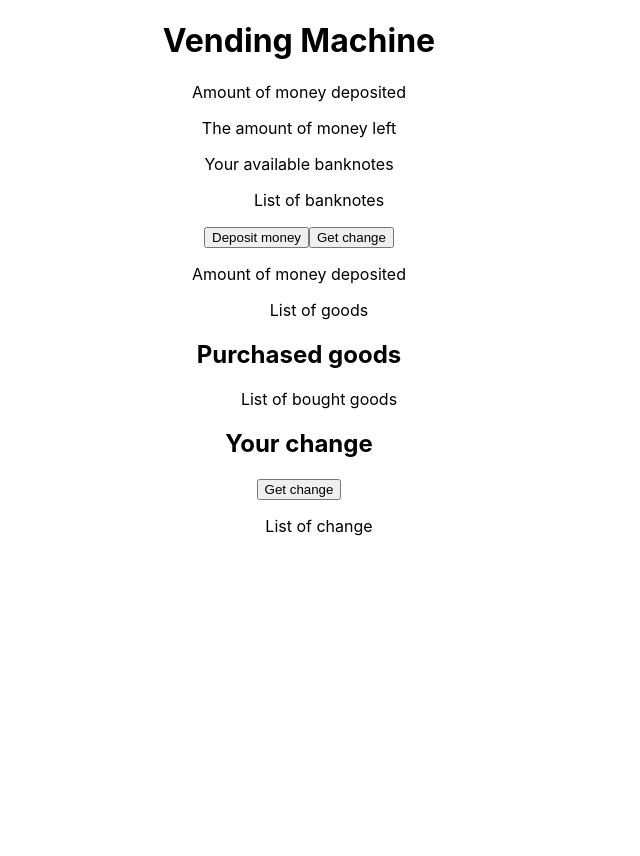
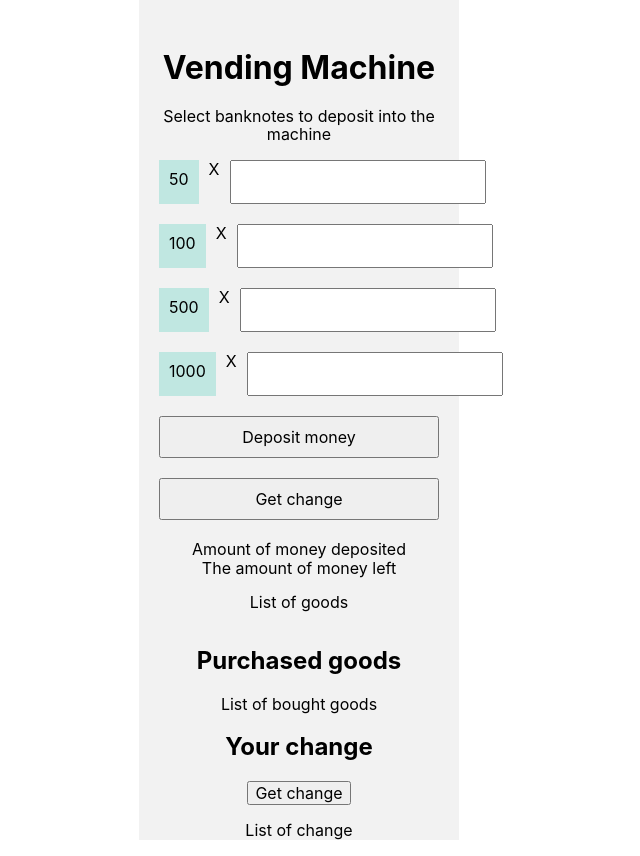
Before and after one commit to Andrew-Sparrow/renue-test, a React (Create React App) app: page / in a window 1280 px wide. Shown: the whole page, without its empty margins (341-981 px from the left). Before the commit the page ends 800 px from the top, so only its background shows below. Built offline with nearby package versions, Linux system fonts and the light colour scheme.

Commit message:
money block was stylized

```diff
--- a/package.json
+++ b/package.json
@@ -36,6 +36,7 @@
     ]
   },
   "devDependencies": {
-    "nanoid": "^4.0.0"
+    "nanoid": "^4.0.0",
+    "sass": "^1.57.1"
   }
 }
--- /dev/null
+++ b/public/css/style.css
@@ -0,0 +1,7 @@
+ul {
+  padding-left: 0;
+}
+
+p {
+  margin: 0;
+}
--- a/public/index.html
+++ b/public/index.html
@@ -9,6 +9,8 @@
       name="description"
       content="Web site created using create-react-app"
     />
+    <link rel="stylesheet" href="%PUBLIC_URL%/css/normalize.css" />
+    <link rel="stylesheet" href="%PUBLIC_URL%/css/style.css" />
     <link rel="apple-touch-icon" href="%PUBLIC_URL%/logo192.png" />
     <!--
       manifest.json provides metadata used when your web app is installed on a
@@ -29,15 +31,5 @@
   <body>
     <noscript>You need to enable JavaScript to run this app.</noscript>
     <div id="root"></div>
-    <!--
-      This HTML file is a template.
-      If you open it directly in the browser, you will see an empty page.
-
-      You can add webfonts, meta tags, or analytics to this file.
-      The build step will place the bundled scripts into the <body> tag.
-
-      To begin the development, run `npm start` or `yarn start`.
-      To create a production bundle, use `npm run build` or `yarn build`.
-    -->
   </body>
 </html>
--- a/src/App.css
+++ /dev/null
@@ -1,38 +0,0 @@
-.App {
-  text-align: center;
-}
-
-.App-logo {
-  height: 40vmin;
-  pointer-events: none;
-}
-
-@media (prefers-reduced-motion: no-preference) {
-  .App-logo {
-    animation: App-logo-spin infinite 20s linear;
-  }
-}
-
-.App-header {
-  background-color: #282c34;
-  min-height: 100vh;
-  display: flex;
-  flex-direction: column;
-  align-items: center;
-  justify-content: center;
-  font-size: calc(10px + 2vmin);
-  color: white;
-}
-
-.App-link {
-  color: #61dafb;
-}
-
-@keyframes App-logo-spin {
-  from {
-    transform: rotate(0deg);
-  }
-  to {
-    transform: rotate(360deg);
-  }
-}
--- a/src/components/app/app.jsx
+++ b/src/components/app/app.jsx
@@ -1,4 +1,4 @@
-import '../../App.css';
+import './app.scss';
 import { Main } from '../main/main';
 
 function App() {
--- /dev/null
+++ b/src/components/app/app.scss
@@ -0,0 +1,64 @@
+.App {
+  text-align: center;
+}
+
+.wrapper {
+  display: flex;
+  justify-content: center;
+  flex-wrap: wrap;
+}
+
+.main {
+  width: 320px;
+  box-sizing: border-box;
+  background-color: #f2f2f2;
+  margin-left: auto;
+  margin-right: auto;
+  padding-left: 20px;
+  padding-right: 20px;
+
+  &__title {
+    padding-top: 50px;
+    margin-bottom: 20px;
+  }
+}
+
+.deposit,
+.money {
+  width: 280px;
+}
+
+.money {
+  &__button {
+    width: 100%;
+    display: block;
+    padding: 10px;
+    margin-bottom: 20px;
+  }
+}
+
+.button {
+  display: block;
+  margin-left: auto;
+  margin-right: auto;
+}
+
+.banknote {
+  display: flex;
+  margin-bottom: 20px;
+
+  &__input {
+    height: 38px;
+  }
+
+  span {
+    margin-left: 10px;
+    margin-right: 10px;
+  }
+}
+
+.denomination {
+  width: 70px;
+  padding: 10px;
+  background-color: #c0e7e1;
+}
--- /dev/null
+++ b/src/components/banknote/banknote.jsx
@@ -0,0 +1,10 @@
+import React from 'react';
+
+export function Banknote({denomination}) {
+  return (
+    <div className='banknote'>
+      <p className="denomination">{denomination}</p><span> X </span>
+      <input className='banknote__input' type="number" />
+    </div>
+  );
+}
--- a/src/components/main/main.jsx
+++ b/src/components/main/main.jsx
@@ -1,44 +1,45 @@
 import React, { useState } from 'react';
+import { acceptedBanknotes } from '../../util/const.ts';
+import { Banknote } from '../banknote/banknote';
 
 
 export function Main() {
 
   return (
-    <main className="">
-      <h1>Vending Machine</h1>
-      <p>Amount of money deposited<span>{}</span></p>
-      <p>The amount of money left<span>{}</span></p>
-      <>
-        <>
-          <p>Your available banknotes </p>
-          <ul>
-            List of banknotes
+    <main className='main'>
+      <h1 className='main__title'>Vending Machine</h1>
+      <div className='wrapper'>
+        <div className='money'>
+          <p>Select banknotes to deposit into the machine</p>
+          <ul className='banknotes'>
+            {acceptedBanknotes.map((denomination) => <Banknote denomination={denomination} />)}
           </ul>
-          <button>Deposit money</button>
-          <button>Get change</button>
-        </>
-        <>
-          <p>Amount of money deposited</p>
+          <button className='money__button'>Deposit money</button>
+          <button className='money__button'>Get change</button>
+        </div>
+        <div className='deposit'>
+          <p>Amount of money deposited<span>{}</span></p>
+          <p>The amount of money left<span>{}</span></p>
           <ul>
             List of goods
           </ul>
-        </>
-      </>
-      <>
-        <>
+        </div>
+      </div>
+      <div>
+        <div>
           <h2>Purchased goods</h2>
           <ul>
             List of bought goods
           </ul>
-        </>
-        <>
+        </div>
+        <div>
           <h2>Your change</h2>
           <button>Get change</button>
           <ul>
             List of change
           </ul>
-        </>
-      </>
+        </div>
+      </div>
     </main>
   );
 }
```
Also changed, not shown: public/css/normalize.css (added), src/util/const.ts (renamed from src/const.ts), 1 other file (tests, documents, lock files or other folders).
